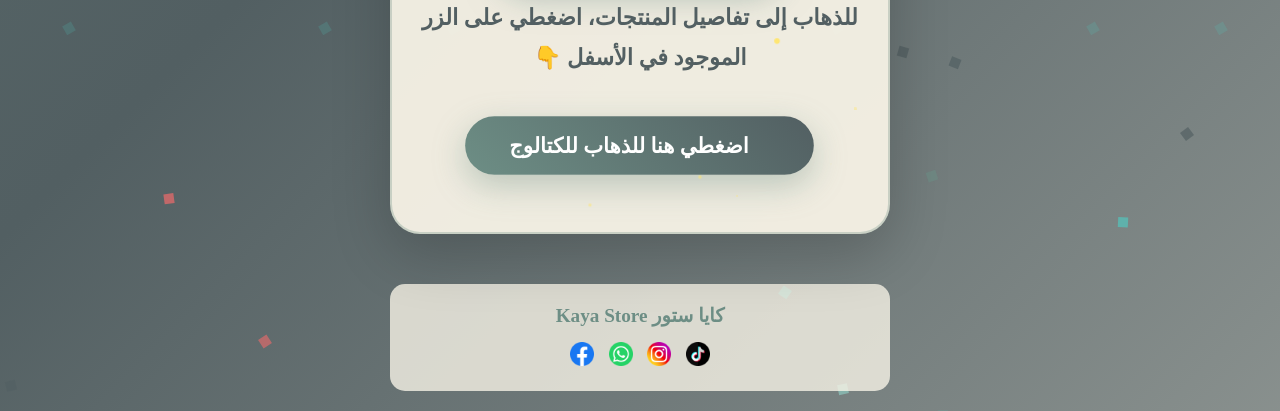
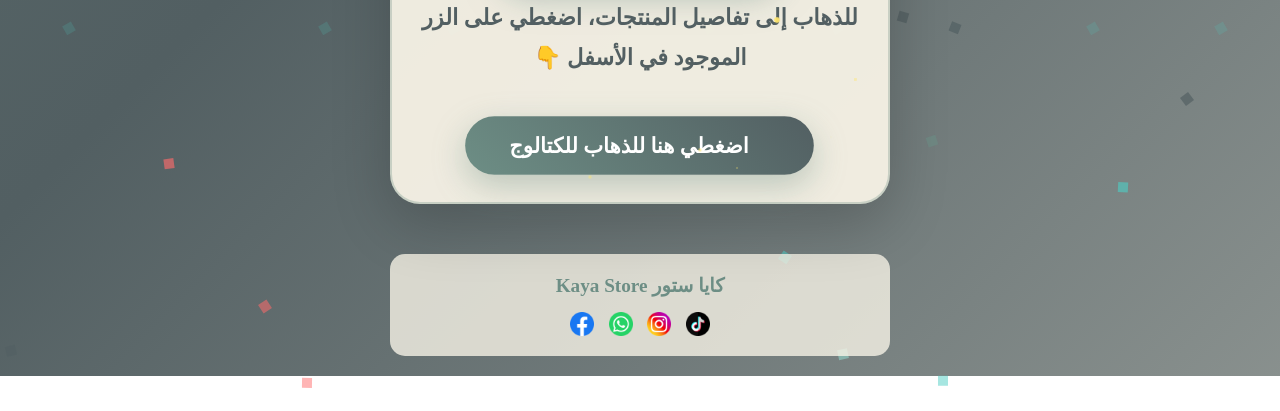
Before and after one commit to KayaStore/KayaStore.github.io, a plain HTML site: page index.html in a window 1280 px wide. Shown: the part 510-921 px from the top of the page. After the commit the page ends 886 px from the top, so only its background shows below. Drawn offline with Linux system fonts and the light colour scheme; some icons are missing; a web font is replaced by a local one.

Commit message:
Update index.html

```diff
--- a/index.html
+++ b/index.html
@@ -184,6 +184,7 @@
             -moz-border-radius: 30px;
             border-radius: 30px;
             padding: 40px 30px;
+            padding-bottom: 10px;
             -webkit-box-shadow: 0 20px 60px rgba(0, 0, 0, 0.2);
             -moz-box-shadow: 0 20px 60px rgba(0, 0, 0, 0.2);
             box-shadow: 0 20px 60px rgba(0, 0, 0, 0.2);
@@ -331,6 +332,7 @@
             color: white;
             border: none;
             padding: 15px 40px;
+            margin-top: 0px;
             font-size: 1.2rem;
             font-weight: 600;
             -webkit-border-radius: 50px;
@@ -419,7 +421,7 @@
         }
 
         .footer {
-            margin-top: 40px;
+            margin-top: 20px;
             padding: 20px;
             color: #525f62;
             font-size: 1.2rem;
@@ -431,6 +433,7 @@
             width: 70%;
             margin-left: auto;
             margin-right: auto;
+            text-align: center;
         }
 
         .footer a {
@@ -445,6 +448,19 @@
 
         .footer a:hover {
             color: #525f62;
+        }
+
+        .footer img {
+            width: 24px;
+            height: 24px;
+            margin: 0 5px;
+            vertical-align: middle;
+        }
+
+        .footer-wrapper {
+            display: block;
+            text-decoration: none;
+            color: inherit;
         }
 
         .heart {
@@ -539,6 +555,7 @@
             .main-content {
                 padding: 30px 20px;
                 margin: 10px auto;
+                padding-bottom: 10px;
             }
 
             .title {
@@ -567,6 +584,13 @@
             .cta-button {
                 padding: 12px 30px;
                 font-size: 1.1rem;
+                margin-top: 0px;
+            }
+
+            .main-content {
+                padding: 30px 20px;
+                margin: 10px auto;
+                padding-bottom: 10px;
             }
 
             .surprise-image {
@@ -697,26 +721,17 @@
             </a>
         </div>
 
-<div class="footer">
-    <p>
-        <a href="https://linktr.ee/Kaya.Store" target="_blank">كايا ستور Kaya Store</a>
-    </p>
-    <div class="social-icons" style="margin-top: 15px;">
-
-        <a href="https://linktr.ee/kaya.store" target="_blank" style="margin: 0 5px;">
-            <img src="tiktok.png" alt="TikTok" style="width: 24px; height: 24px;">
-        </a>
-        <a href="https://linktr.ee/kaya.store" target="_blank" style="margin: 0 5px;">
-            <img src="instagram.png" alt="Instagram" style="width: 24px; height: 24px;">
-        </a>
-        <a href="https://linktr.ee/kaya.store" target="_blank" style="margin: 0 5px;">
-            <img src="whatsapp.png" alt="WhatsApp" style="width: 24px; height: 24px;">
-        </a>
-        <a href="https://linktr.ee/kaya.store" target="_blank" style="margin: 0 5px;">
-            <img src="facebook.png" alt="Facebook" style="width: 24px; height: 24px;">
-        </a>
-    </div>
-</div>
+    <a href="https://linktr.ee/Kaya.Store" target="_blank" class="footer-wrapper">
+        <div class="footer">
+            <p style="color: #6d8e85; font-weight: 600;">كايا ستور Kaya Store</p>
+            <div class="social-icons" style="margin-top: 15px;">
+                <img src="tiktok.png" alt="TikTok">
+                <img src="instagram.png" alt="Instagram">
+                <img src="whatsapp.png" alt="WhatsApp">
+                <img src="facebook.png" alt="Facebook">
+            </div>
+        </div>
+    </a>
     </div>
 
     <script>
```
